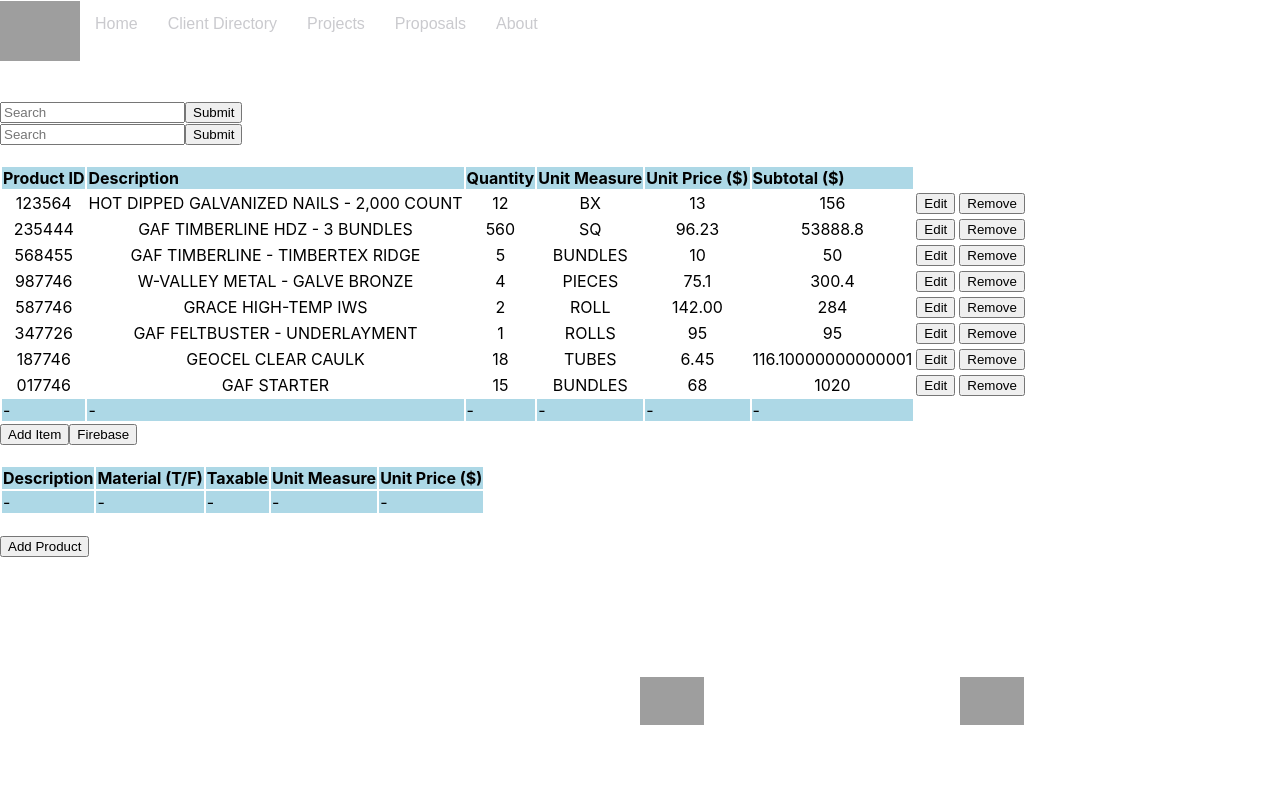
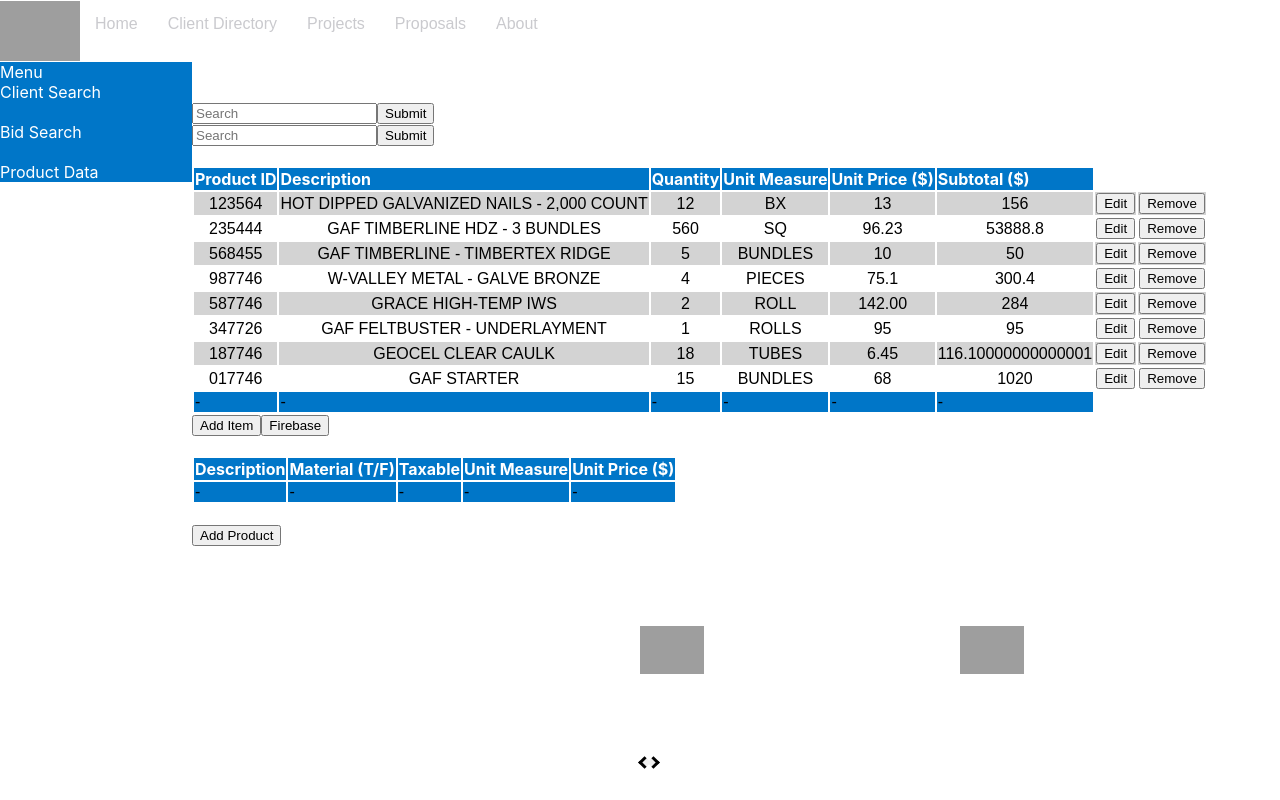
Before and after one commit to rmulrennan01/QuickCart, a React (Create React App) app: page / in a window 1280 px wide. Shown: the top 800 px of the page. Built offline with nearby package versions, Linux system fonts and the light colour scheme; no server answers; the database is empty; grey boxes are pictures that could not be loaded.

Commit message:
css styling for containers

```diff
--- a/src/App.css
+++ b/src/App.css
@@ -1,7 +1,19 @@
 
-.app__tbl{
-  display: flex;
-  flex-direction: column;
-  left: 200px;
+
+
+.app__middle{
+  display:flex;
 
 }
+
+.app__toolbar{
+  width: 15%;
+  height: 80%;
+
+}
+
+.app__body{
+  flex-grow: 1;
+
+
+}
--- a/src/App.js
+++ b/src/App.js
@@ -11,13 +11,23 @@
 import Carousel from './Carousel';
 import Login from './Login.js';
 import Clients from './Clients.js';
+import Toolbar from './Toolbar.js';
 
 
 function App() {
   return(
+
+
   <Router>
+
     <div>
       <Header />
+    </div>
+    <div className="app__middle">
+      <div className="app__toolbar">
+        <Toolbar />
+      </div>
+      <div className="app__body">
         <Switch>
             <Route exact path="/">
               <Home />
@@ -32,8 +42,9 @@
               <About />
             </Route>
         </Switch>
+      </div>
+    </div>
       <br/>
-      <br/>       <br/>
       <br/>       <br/>
       <br/>
       <div>
@@ -45,8 +56,10 @@
       <div>
         <Footer />
       </div>
-    </div>
+
+
   </Router>
+
   );
 }
 
--- a/src/Clients.js
+++ b/src/Clients.js
@@ -4,6 +4,7 @@
 import firebase from "./Firebase.js";
 import Modal from "./Modal.js";
 import Modal_Template from "./Modal_Template.js";
+
 
 
 
@@ -116,7 +117,7 @@
                     <input type="text" required onChange={e=>updateFormData("zip",e.target.value)}/>
                 </label> <br/>
             </form>
-            <button onClick={() => handleSubmit()}> Submit </button>
+            <button onClick={() => handleSubmit()}> Save </button>
         </div>
 
         );
@@ -143,7 +144,7 @@
 
 
     return (
-        <div>
+        <div >
             {console.log(list[0])}
             <Modal_Template
                 modalVisible={modalVisible}
@@ -152,7 +153,7 @@
                 close={()=>setModalVisible(false)}
             />
             <h> Select the active client </h>
-            {renderTable()}
+            <div> {renderTable()} </div>
             <br/>
             <button onClick={()=>setModalVisible(true)}>Add Client</button>
         </div>
--- a/src/Header.css
+++ b/src/Header.css
@@ -4,7 +4,7 @@
     flex-wrap: wrap;
     color: red;
     font-weight: bold;
-
+    height: 62px;
 
 
 }
--- a/src/Home.js
+++ b/src/Home.js
@@ -8,6 +8,7 @@
 import Dropdown_Search from './Dropdown_Search.js';
 import firebase from "./Firebase.js";
 import Modal_Add_Product from "./Modal_Add_Product.js";
+import "./Home.css";
 
 
 function Home() {
@@ -129,7 +130,7 @@
 
 
   return (
-    <div>
+    <div className="home">
       <br/>
       <br/>
       <Dropdown_Search selector="name_last" list={clientList} />
--- a/src/Table.css
+++ b/src/Table.css
@@ -1,9 +1,20 @@
+.table{
+    overflow-x: auto;
+    overflow-y: auto;
+   /* height: 300px;
+    width: 75%; */
+
+
+}
+
+
+
 .table__header{
 
-    font: arial;
+    font-family: Arial, Helvetica, sans-serif;
     font-weight: 2px;
     color: black;
-    background-color: lightblue;
+    background-color:#0076C8;
     transition-duration: 0.4s; /* for hover*/
 }
 
@@ -13,7 +24,7 @@
 }
 
 .table__row{
-    font: arial;
+    font-family: Arial, Helvetica, sans-serif;
     font-weight: 2px;
     color: black;
     text-align: center;
--- a/src/Table.js
+++ b/src/Table.js
@@ -19,13 +19,13 @@
     const tableSort = (n) => {
         const tempList = displayArray;
         const tempItem = tempList[0];
-        if(typeof tempItem[n] === 'number'){
+        //if(typeof tempItem[n] === 'number'){
             tempList.sort((a,b) => a[n]-b[n]);
-        }
-        else{
+        //}
+        //else{
             //TODO - CATCH ERROR IF NO ITEMS ARE IN THE TABLE
-            tempList.sort((a,b) => (a[n]).localeCompare(b[n]));
-        }
+         //   tempList.sort((a,b) => (a[n]).localeCompare(b[n]));
+        //}
 
        setDisplayArray(displayArray.map(updateSubtotal));
         if(ascendSort ==true){
@@ -64,10 +64,11 @@
 
 
     return (
-        <div>
+        <div className="table">
             <table>
                 <TableHead content={displayArray} tableSort={tableSort} headerLabels={props.tableColumns}/>
                 <TableContent
+
                     content={displayArray}
                     updateSubtotal={updateSubtotal}
                     updateTotal={updateTotal}
--- a/src/TableContent.css
+++ b/src/TableContent.css
@@ -1,5 +1,5 @@
 .tableContent__row{
-    font: arial;
+    font-family: Arial, Helvetica, sans-serif;
     font-weight: 2px;
     color: black;
     text-align: center;
@@ -7,6 +7,11 @@
 
 }
 
+.tableContent__row:nth-child(even){
+    background-color: lightgray;
+
+}
+
 .tableContent__row:hover{
     color: black;
     background-color: rgb(202, 202, 206);
--- a/src/TableHeader.css
+++ b/src/TableHeader.css
@@ -2,8 +2,8 @@
 
     font: arial;
     font-weight: bold;
-    color: black;
-    background-color: lightblue;
+    color: white;
+    background-color:#0076C8;
     transition-duration: 0.4s; /* for hover*/
 }
 
--- /dev/null
+++ b/src/Toolbar.css
@@ -0,0 +1,32 @@
+.toolbar{
+   /* height: 15px;
+    width: 15%; */
+    background-color: #0076C8;
+    left: 0px;
+    height: 100%;
+    color: white;
+
+
+
+}
+
+.toolbar__body{
+
+    /*width: 15%; */
+    background-color: #0076C8;
+    left: 0px;
+    color: white;
+
+
+
+}
+
+.toolbar__footer{
+
+    /*width: 15%; */
+    background-color:#0076C8;
+    left: 0px;
+
+
+
+}
--- /dev/null
+++ b/src/Toolbar.js
@@ -0,0 +1,54 @@
+import React, { useEffect, useState } from 'react';
+import "./Toolbar.css";
+
+function Toolbar() {
+    const [toggle, setToggle] = useState(true);
+
+    const renderToolbar = () => {
+        if (toggle) {
+            return(
+                <div className="toolbar">
+                    <div className="toolbar__header">
+                        Menu
+                    </div>
+                    <div className="toolbar__body">
+                        Client Search
+                        <br/>
+                        <br/>
+                        Bid Search
+                        <br/>
+                        <br/>
+                        Product Data
+                    </div>
+                    <div className="toolbar__footer">
+
+                    </div>
+
+                </div>
+
+            );
+        }
+        else{
+            return(
+                <div>
+
+                </div>
+            );
+        }
+
+
+
+    }
+
+
+
+
+
+    return (
+        <>
+        {renderToolbar()}
+        </>
+    );
+}
+
+export default Toolbar
```
Also changed, not shown: src/Home.css (added). Lines whose indentation alone changed are shown as unchanged.
